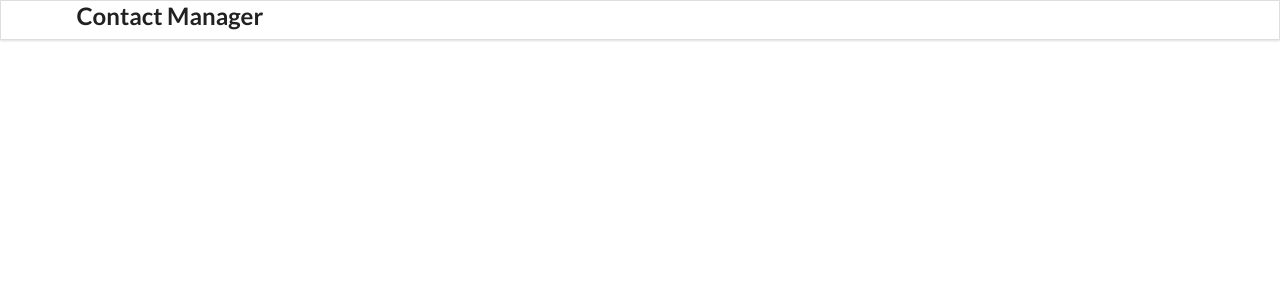
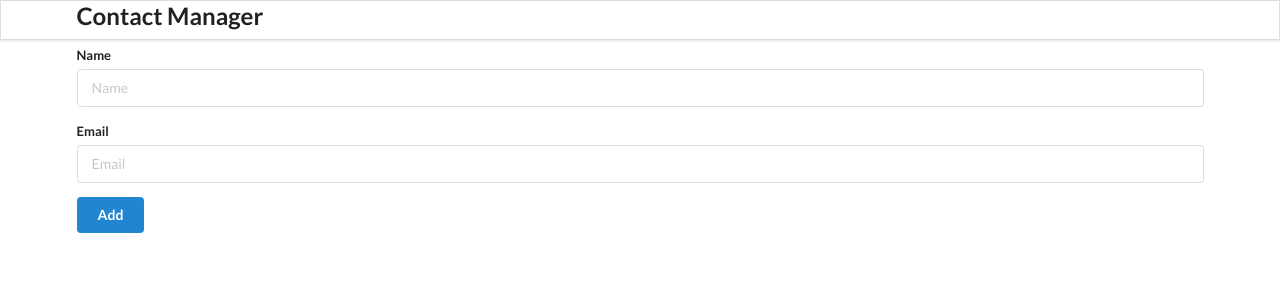
Before and after one commit to saranyavinjarapu/ReactContactApp, a React (Create React App) app: page / in a window 1280 px wide. Shown: the top 300 px of the page. Built offline with nearby package versions, Linux system fonts and the light colour scheme.

Commit message:
added add contact card to display contacts

```diff
--- a/src/components/AddContact.js
+++ b/src/components/AddContact.js
@@ -0,0 +1,53 @@
+import React, { Component } from "react";
+
+//we can create a functional comp or class comp, ur wish
+
+class AddContact extends Component {
+  state = {
+    name: "",
+    email: "",
+  };
+
+  add = (e) => {
+    e.preventDefault();
+    if (this.state.name === "" || this.state.email === "") {
+      alert("all the field are mandatory");
+      return;
+    }
+    this.props.addContactHandler(this.state);
+    this.setState({ name: "", email: "" });
+    //  console.log(this.state);
+  };
+  render() {
+    return (
+      <div className="ui main">
+        <h2> Add Contact</h2>
+        <form className="ui form" onSubmit={this.add}>
+          <div className="field">
+            <label>Name</label>
+            <input
+              type="text"
+              name="name"
+              placeholder="Name"
+              value={this.state.name}
+              onChange={(e) => this.setState({ name: e.target.value })}
+            ></input>
+          </div>
+          <div className="field">
+            <label>Email</label>
+            <input
+              type="email"
+              name="email"
+              placeholder="Email"
+              value={this.state.email}
+              onChange={(e) => this.setState({ email: e.target.value })}
+            ></input>
+          </div>
+          <button className="ui button blue">Add</button>
+        </form>
+      </div>
+    );
+  }
+}
+
+export default AddContact;
--- a/src/components/App.js
+++ b/src/components/App.js
@@ -1,15 +1,53 @@
-import React from "react";
+import React, { useState, useEffect } from "react";
 import "./App.css";
 import Header from "./Header";
 import AddContact from "./AddContact";
 import ContactList from "./ContactList";
 
 function App() {
+  const LOCAL_STORAGE_KEY = "contacts";
+  const [contacts, setContacts] = useState([]);
+  /*  const contacts = [
+    { id: "1", name: "Saranya", email: "saranya.vinjarapu@gmail.com" },
+    { id: "2", name: "Katya", email: "katya.ganti@gmail.com" },
+  ];*/
+  const addContactHandler = (contact) => {
+    console.log(contact);
+    /* ... in "...contacts" seen below represents previous state which means we need all the previous contacts along
+    with the currently added contact which is why we are fetching ...contacts,
+    as the whole thing is an array, we added [] */
+    setContacts([...contacts, contact]);
+  };
+
+  //useEffect helps to re render whenever a change is made
+
+  /* we are retrieving the contacts from the local storage(check second useffect below to see how we are using localstorage to save data)
+  and passing the contact to the state so that they can be displayed as the list*/
+  useEffect(() => {
+    /*we are using local storage to save contacts to so that we dont loose them
+    as we refresh the page */
+    const retrieveContacts = JSON.parse(
+      localStorage.getItem(LOCAL_STORAGE_KEY)
+    );
+    if (retrieveContacts) setContacts(retrieveContacts);
+  }, []);
+
+  /* we are using local storage to store the contacts we are adding, we are taking the input as contacts
+  and hence the "}, [contacts]" on line 40 */
+
+  useEffect(() => {
+    /*we are using local storage to save contacts to so that we dont loose them
+    as we refresh the page */
+    localStorage.setItem(LOCAL_STORAGE_KEY, JSON.stringify(contacts));
+  }, [contacts]);
+
   return (
-    <div>
+    <div className="ui container">
       <Header />
-      {/* <AddContact />
-      <ContactList /> */}
+      <AddContact addContactHandler={addContactHandler} />
+
+      {/* we want to pass the above declared contacts array as PROPS to the below contactlist component */}
+      <ContactList contacts={contacts} />
     </div>
   );
 }
--- a/src/components/ContactCard.js
+++ b/src/components/ContactCard.js
@@ -0,0 +1,22 @@
+import React from "react";
+import ContactList from "./ContactList";
+import user from "../images/user.png";
+
+const ContactCard = (props) => {
+  const { id, name, email } = props.contact;
+  return (
+    <div className="item">
+      <img className="ui avatar image" src={user} alt="user" />
+      <div className="content">
+        <div className="header">{name}</div>
+        <div>{email}</div>
+      </div>
+      <i
+        className="trash alternate outline icon"
+        style={{ color: "red", marginTop: "7px" }}
+      ></i>
+    </div>
+  );
+};
+
+export default ContactCard;
--- a/src/components/ContactList.js
+++ b/src/components/ContactList.js
@@ -0,0 +1,13 @@
+import React from "react";
+import ContactCard from "./ContactCard";
+
+const ContactList = (props) => {
+  console.log(props);
+
+  const renderContactList = props.contacts.map((contact) => {
+    return <ContactCard contact={contact}></ContactCard>;
+  });
+  return <div className="ui celled list">{renderContactList}</div>;
+};
+
+export default ContactList;
```
Also changed, not shown: src/images/user.png (added).
